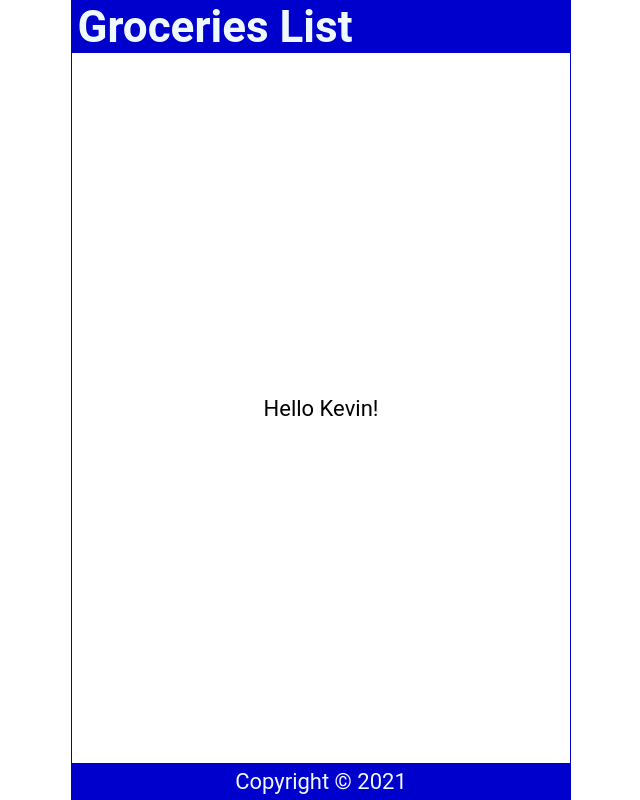
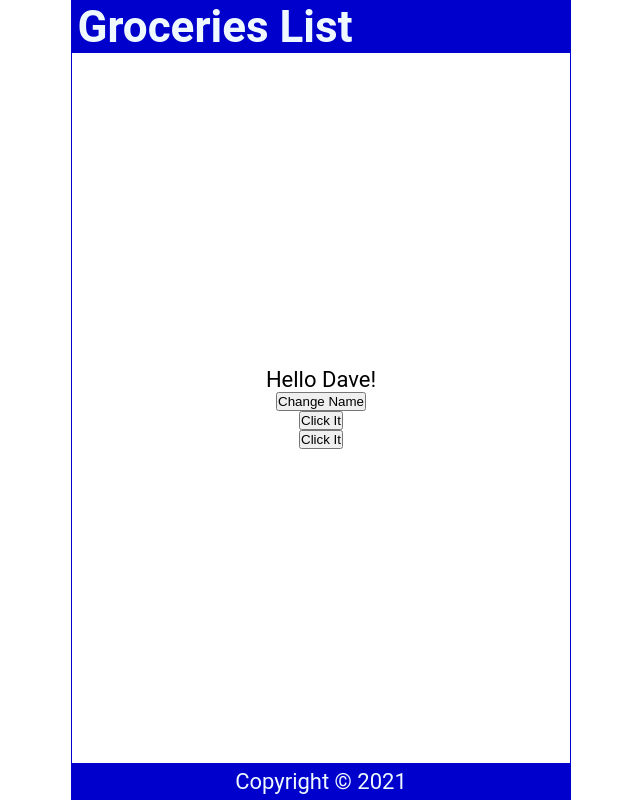
Before and after one commit to MiguelDominguezSanchez/Dave_Gray_reactjs-full-course-for-beginners_01tut, a React (Create React App) app: page / in a window 1280 px wide. Shown: the whole page, without its empty margins (319-959 px from the left). Built offline with nearby package versions, Linux system fonts and the light colour scheme.

Commit message:
useState Hook

```diff
--- a/src/Content.js
+++ b/src/Content.js
@@ -1,12 +1,33 @@
+import { useState } from 'react'
+
 const Content = () => {
+	const [name, setName] = useState('Dave')
+	const [count, setCount] = useState(0)
+
 	const handleNameChange = () => {
 		const names = ['Bob', 'Kevin', 'Dave']
 		const int = Math.floor(Math.random() * 3)
-		return names[int]
+		setName(names[int])
 	}
+
+	const handleClick = () => {
+		setCount(count + 1)
+		setCount(count + 1)
+		console.log(count)
+	}
+	const handleClick2 = () => {
+		console.log(count)
+	}
+	const handleClick3 = (e) => {
+		console.log(e.target.innerText)
+	}
+
 	return (
 		<main>
-			<p>Hello {handleNameChange()}!</p>
+			<p onDoubleClick={handleClick}>Hello {name}!</p>
+			<button onClick={handleNameChange}>Change Name</button>
+			<button onClick={handleClick}>Click It</button>
+			<button onClick={handleClick2}>Click It</button>
 		</main>
 	)
 }
```
